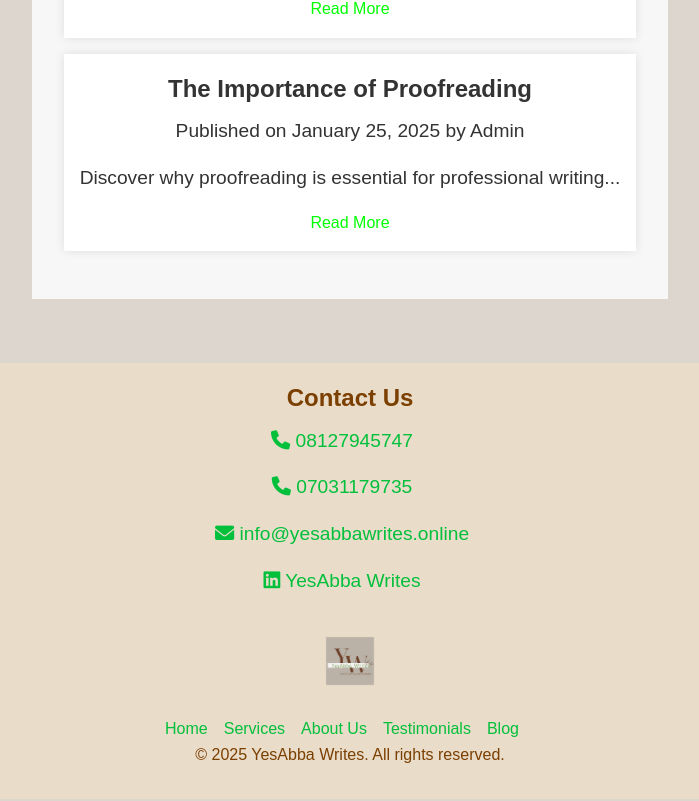
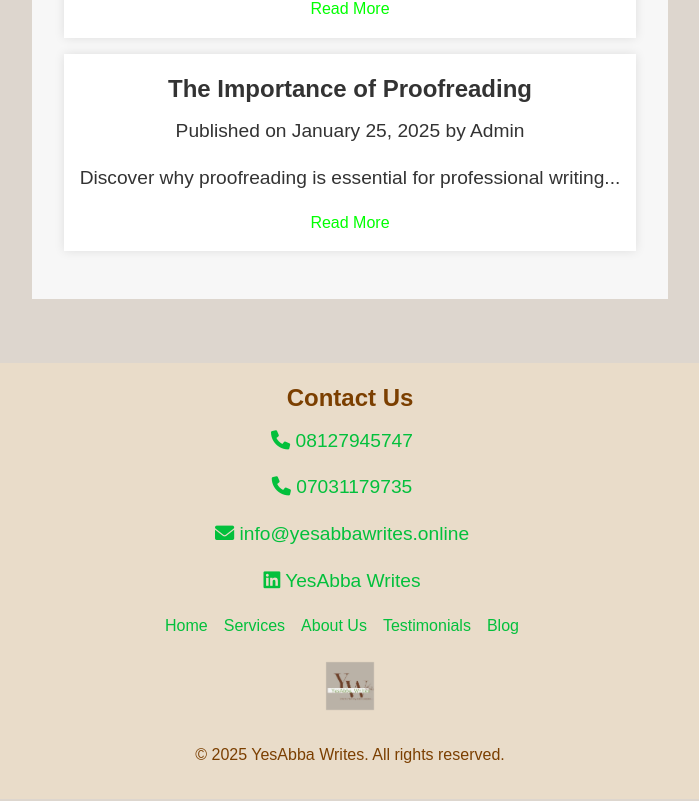
Before and after one commit to EzeElijahTochukwu/NewAbba, a React (Vite) app: page / in a window 1280 px wide. Shown: the part 1591-2392 px from the top of the page, without its empty margins (290-989 px from the left). Built offline with nearby package versions, Linux system fonts and the light colour scheme.

Commit message:
Update Footer.jsx

```diff
--- a/src/components/Footer.jsx
+++ b/src/components/Footer.jsx
@@ -4,6 +4,7 @@ const Footer = () => {
   return (
     <footer id="contact">
       <div className="footer-content">
+        {/* Left Section - Contact Info */}
         <div className="footer-left">
           <h3>Contact Us</h3>
           <p><a href="tel:08127945747"><i className="fas fa-phone"></i> 08127945747</a></p>
@@ -11,8 +12,9 @@ const Footer = () => {
           <p><a href="mailto:info@yesabbawrites.online"><i className="fas fa-envelope"></i> info@yesabbawrites.online</a></p>
           <p><a href="https://ng.linkedin.com/company/yesabba-writes?trk=public_post_feed-actor-name"><i className="fab fa-linkedin"></i> YesAbba Writes</a></p>
         </div>
+
+        {/* Right Section - Navigation Links */}
         <div className="footer-right">
-          <img src="/img/logo.jpg" alt="YesAbba Writes Logo" className="footer-logo" />
           <div className="footer-links">
             <a href="/">Home</a>
             <a href="#services">Services</a>
@@ -22,6 +24,13 @@ const Footer = () => {
           </div>
         </div>
       </div>
+
+      {/* Logo Centered Below */}
+      <div className="footer-logo-container">
+        <img src="/img/logo.jpg" alt="YesAbba Writes Logo" className="footer-logo" />
+      </div>
+
+      {/* Copyright */}
       <div className="copyright">
         <p>&copy; 2025 YesAbba Writes. All rights reserved.</p>
       </div>
```
